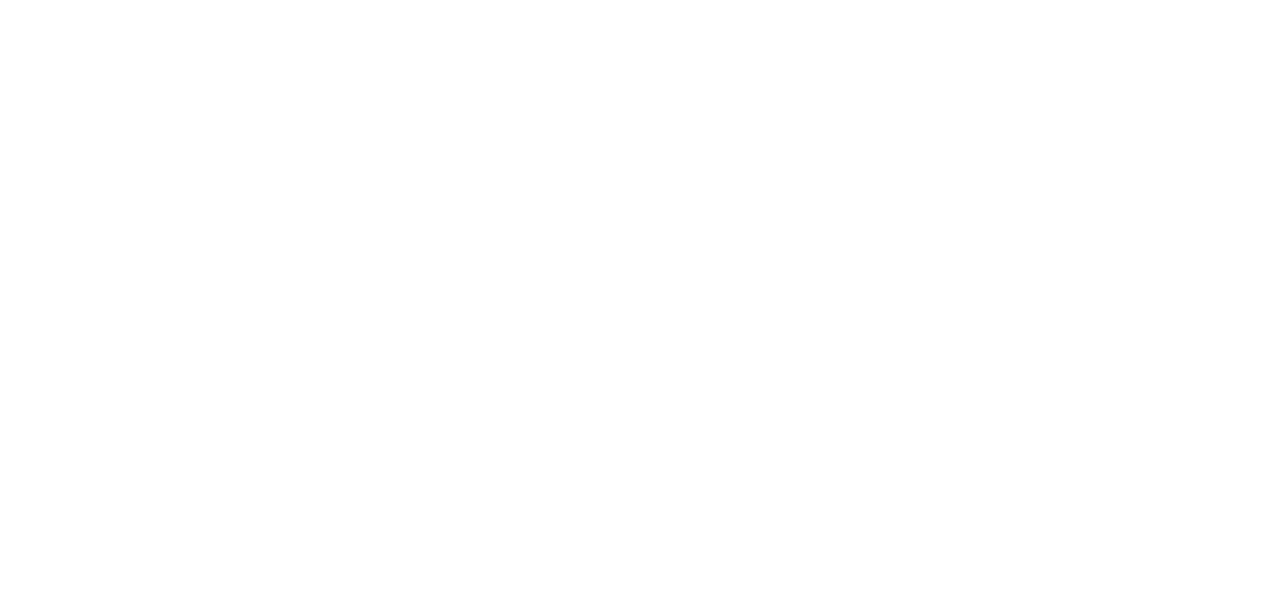
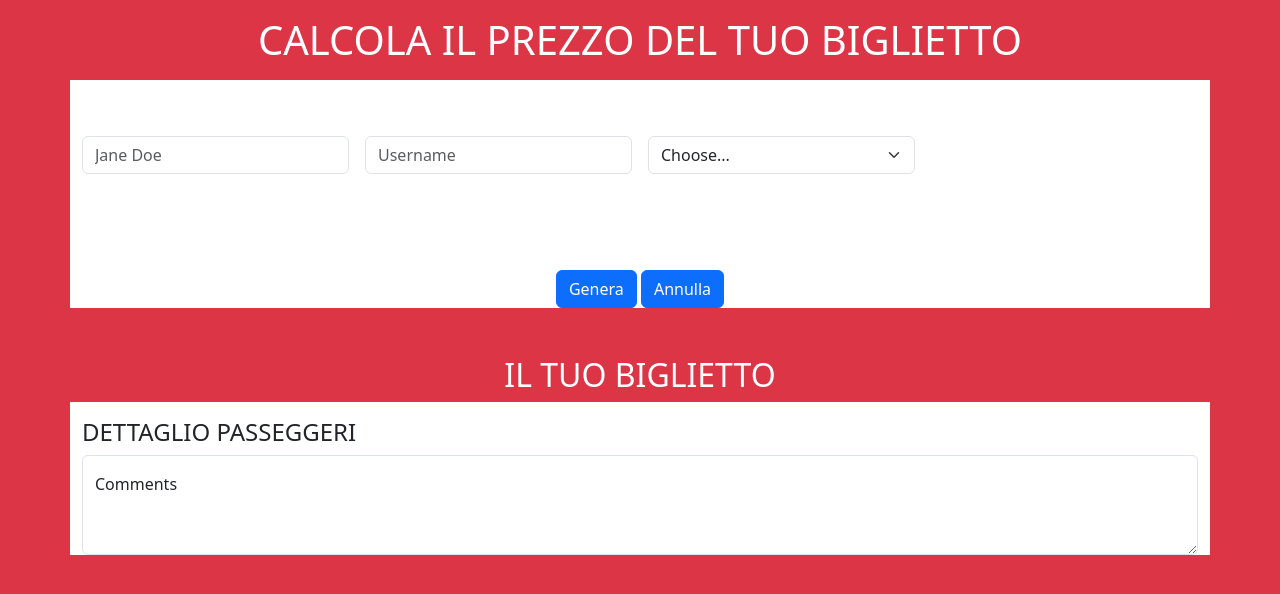
Before and after one commit to dariopalmesi/js-biglietto-treno-form, a plain HTML site: page index.html in a window 1280 px wide. Drawn offline with nearby package versions, Linux system fonts and the light colour scheme.

Commit message:
upgrade initial commit

```diff
--- a/index.html
+++ b/index.html
@@ -1,11 +1,65 @@
 <!DOCTYPE html>
 <html lang="en">
+
 <head>
     <meta charset="UTF-8">
     <meta name="viewport" content="width=device-width, initial-scale=1.0">
+    <link href="https://cdn.jsdelivr.net/npm/bootstrap@5.3.3/dist/css/bootstrap.min.css" rel="stylesheet"
+        integrity="sha384-QWTKZyjpPEjISv5WaRU9OFeRpok6YctnYmDr5pNlyT2bRjXh0JMhjY6hW+ALEwIH" crossorigin="anonymous">
     <title>Biglietto Treno-form</title>
 </head>
-<body>
+
+<body class="bg-danger">
+    <header class="container">
+        <h1 class="text-white py-3 text-center">
+            CALCOLA IL PREZZO DEL TUO BIGLIETTO
+        </h1>
+    </header>
+    <main>
+        <div class="container bg-white">
+            <form id="form" class="row gx-3 gy-2 align-items-center py-5">
+                <div class="col-sm-3">
+                    <label class="visually-hidden" for="specificSizeInputName">Name</label>
+                    <input type="text" class="form-control" id="specificSizeInputName" placeholder="Jane Doe">
+                </div>
+                <div class="col-sm-3">
+                    <label class="visually-hidden" for="specificSizeInputGroupUsername">Username</label>
+                    <div class="input-group">
+                        <input type="text" class="form-control" id="specificSizeInputGroupUsername"
+                            placeholder="Username">
+                    </div>
+                </div>
+                <div class="col-sm-3">
+                    <label class="visually-hidden" for="specificSizeSelect">Preference</label>
+                    <select class="form-select" id="specificSizeSelect">
+                        <option selected>Choose...</option>
+                        <option value="1">Maggiorenne</option>
+                        <option value="2">Undet 18</option>
+                        <option value="3">Over 65</option>
+                    </select>
+                </div>
+            </form>
+            <div class="text-center my-5 col-auto">
+                <button type="submit" class="btn btn-primary">Genera</button>
+                <button type="submit" class="btn btn-primary">Annulla</button>
+            </div>
+        </div>
+        <h2 class=" text-white text-center">
+            IL TUO BIGLIETTO
+        </h2>
+        <div class="container bg-white">
+            <h4 class="pt-3">
+                DETTAGLIO PASSEGGERI
+            </h4>
+            <div class="form-floating">
+                <textarea class="form-control" placeholder="Leave a comment here" id="floatingTextarea2"
+                    style="height: 100px"></textarea>
+                <label for="floatingTextarea2">Comments</label>
+            </div>
+        </div>
+    </main>
+
     <script src="./main.js"></script>
 </body>
+
 </html>
--- a/main.js
+++ b/main.js
@@ -0,0 +1,33 @@
+// prima fase: preparazione
+let price;
+let age;
+let km;
+
+const formEl = document.querySelector('#form')
+console.log(formEl);
+
+formEl.addEventListener('genera',function (e){
+    e.preventDefault()
+})
+// seconda face: raccolta dati
+const priceNumber = 0.21
+console.log(priceNumber);
+
+// const ageNumber = Number(window.prompt("Età"));
+// console.log(ageNumber);
+
+// const kmNumber = Number(window.prompt("Kilometri"));
+// console.log(kmNumber);
+
+// terza fase: elaborazione dati
+if (ageNumber > 18 && ageNumber < 65) {
+    let price = priceNumber * kmNumber;
+    console.log(price.toFixed(2));
+} else if (ageNumber < 18) {
+    let price = (priceNumber * kmNumber) * 20 / 100;
+    console.log(price.toFixed(2));
+} else if (ageNumber > 65) {
+    let price = (priceNumber * kmNumber) * 40 / 100
+    console.log(price.toFixed(2));
+
+}
```
